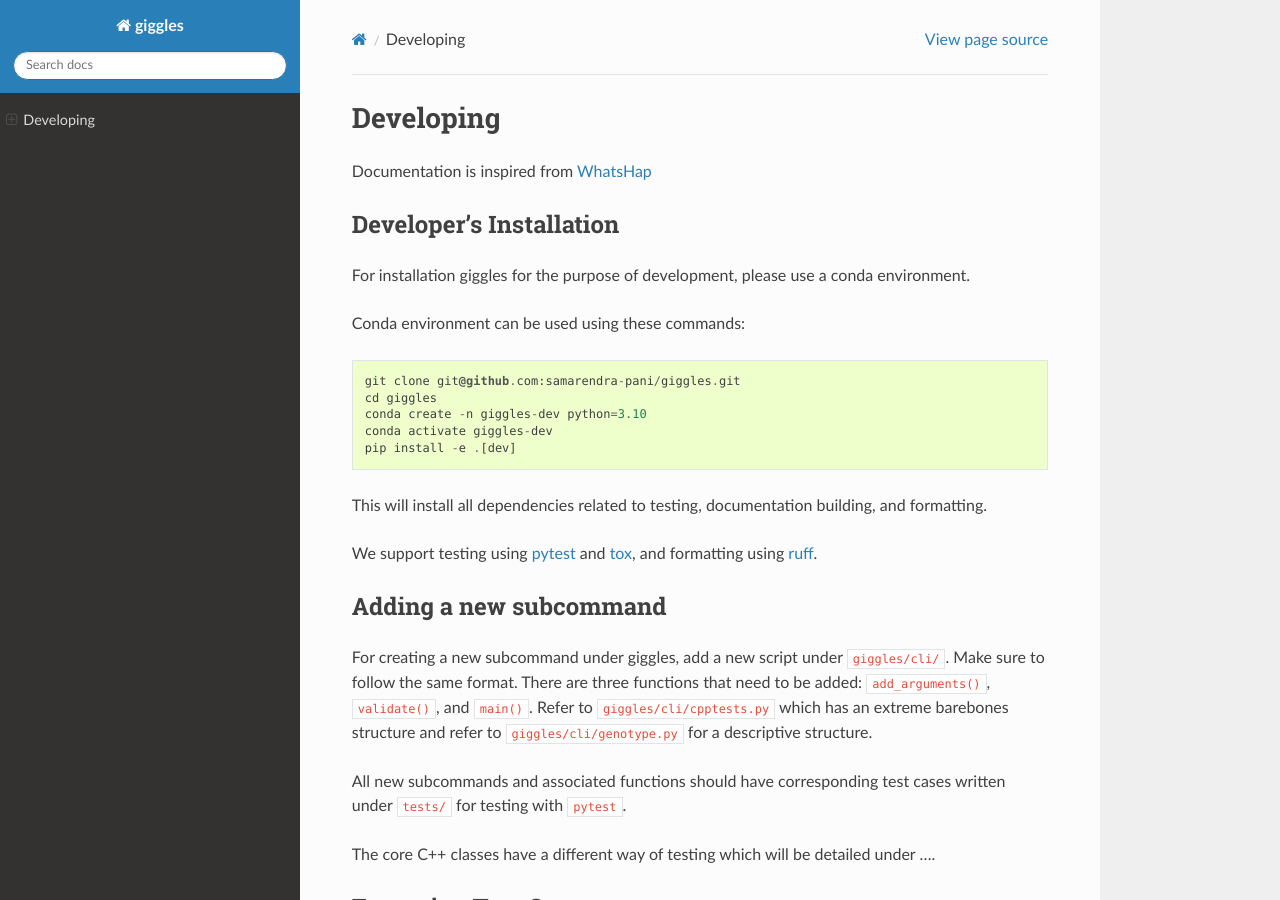
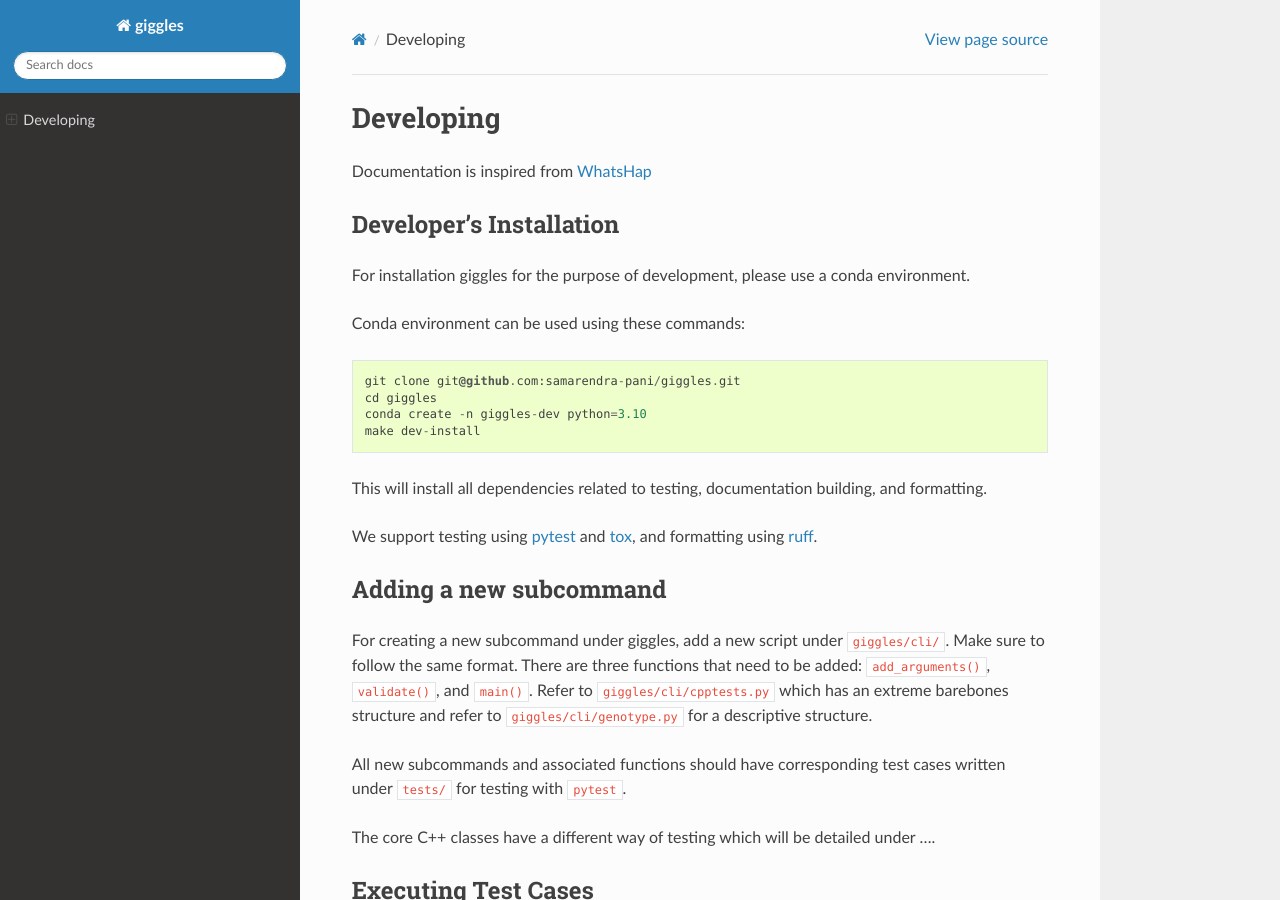
Before and after one commit to samarendra-pani/giggles, a Sphinx documentation site: the page built from docs/develop.rst, in a window 1280 px wide and 900 px high. Built offline with Sphinx 7.4.7 and the Read the Docs theme 3.1.0, drawn with Linux system fonts in a browser that asks for light colours; the version number could not be read and is left out.

```diff
--- a/docs/develop.rst
+++ b/docs/develop.rst
@@ -16,8 +16,7 @@ Conda environment can be used using these commands::
     git clone git@github.com:samarendra-pani/giggles.git
     cd giggles
     conda create -n giggles-dev python=3.10
-    conda activate giggles-dev
-    pip install -e .[dev]
+    make dev-install
 
 This will install all dependencies related to testing, documentation building, and formatting.
 
--- a/setup.py
+++ b/setup.py
@@ -13,8 +13,8 @@ def CppExtension(name, sources):
             "external/wfa2/bindings/cpp/",
             "external/wrappers/"
         ]
-    library_dirs=["external/wfa2/lib/"]
-    libraries=["wfacpp"]
+    library_dirs=["external/wfa2/build/"]
+    libraries=["wfa2cpp"]
 
     return Extension(
         name,
```
Also changed, not shown: 1 other file.
